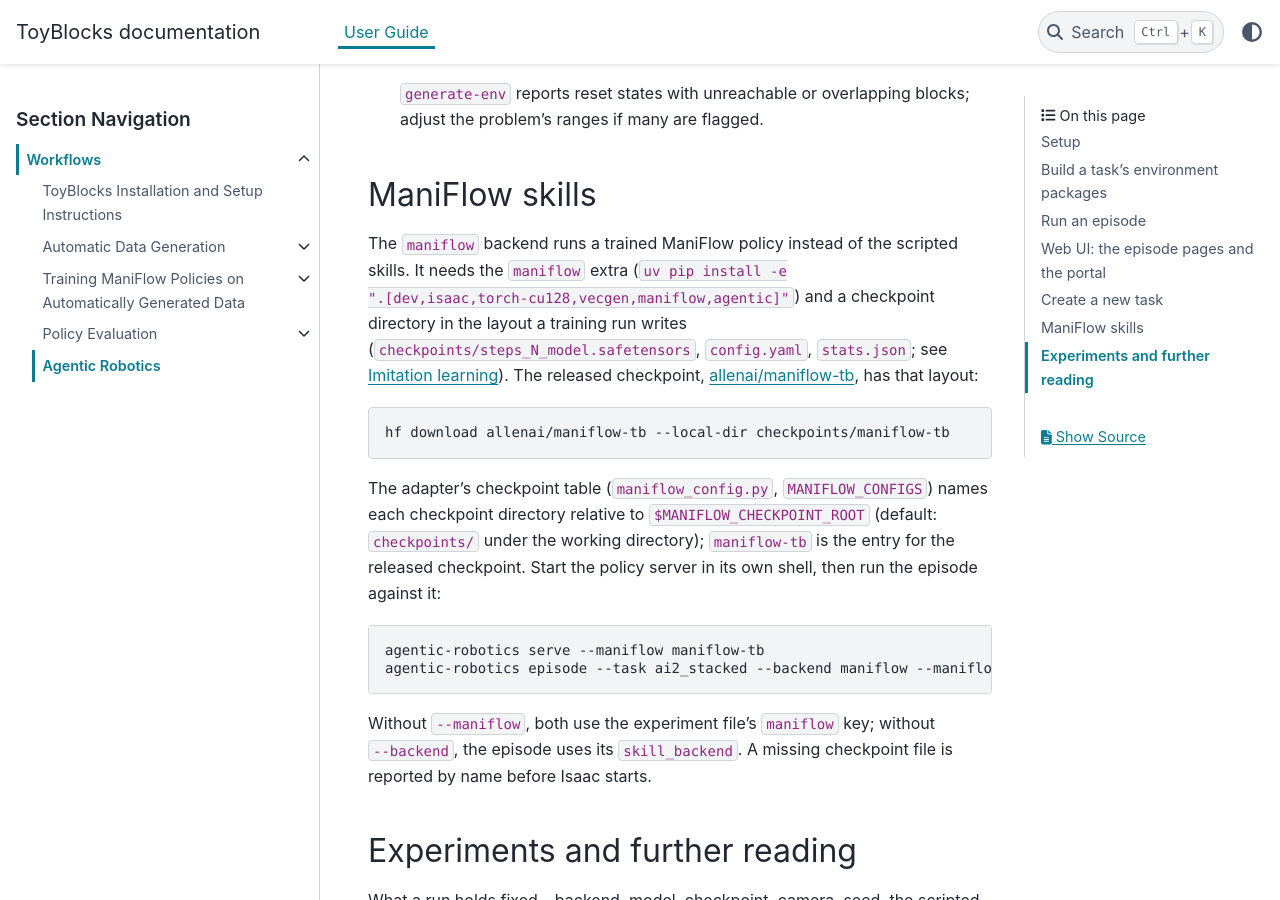
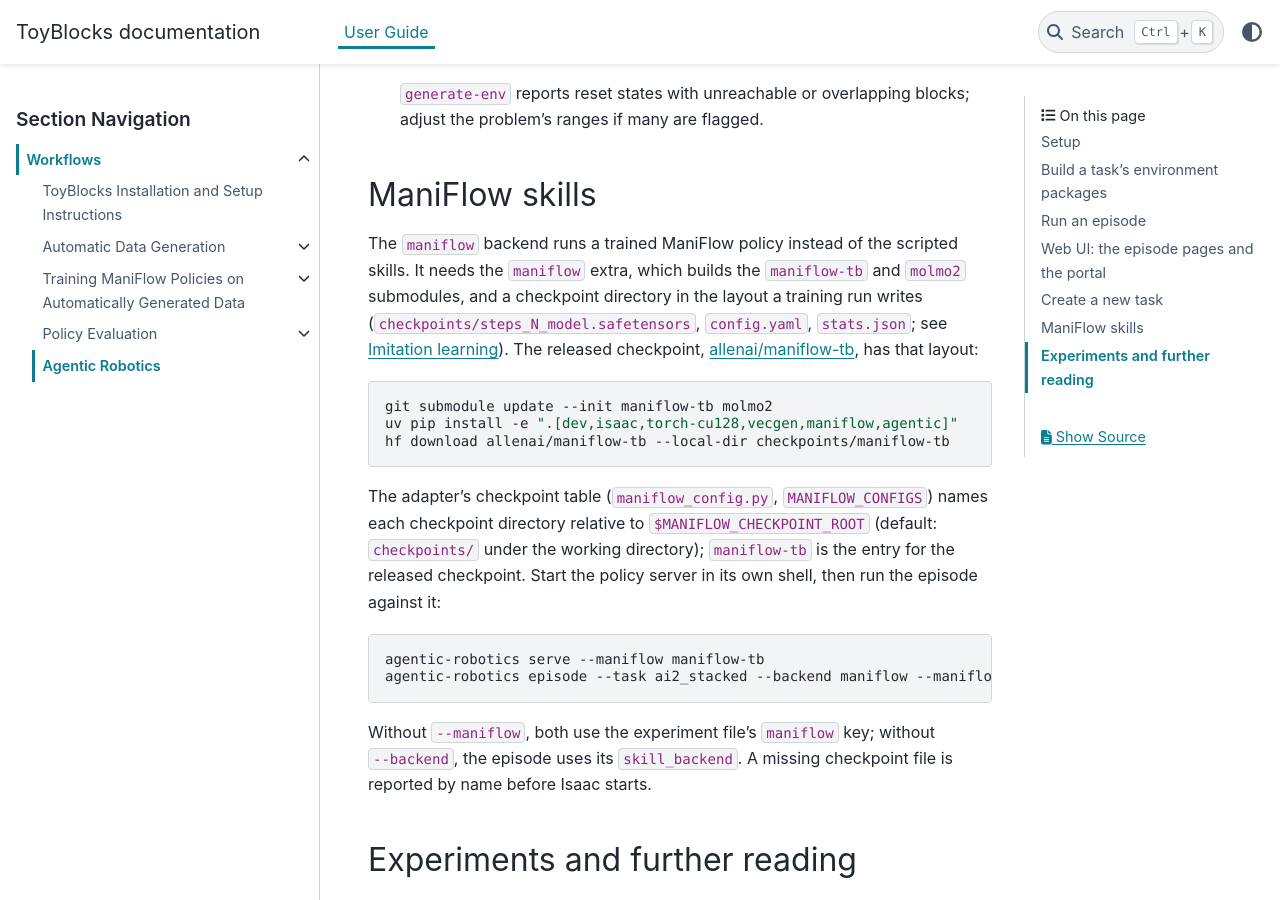
Before and after one commit to allenai/ToyBlocks, a Sphinx documentation site: the page built from docs/source/user_guide/workflows/agentic_robotics.md, in a window 1280 px wide and 900 px high, scrolled down 4699 px. Built offline with Sphinx 7.4.7 and the PyData theme 0.15.4, drawn with Linux system fonts in a browser that asks for light colours.

Commit message:
docs: the ManiFlow section initializes the submodules its extra builds
The agentic setup block fetches only curobo and agentic_robotics, and the maniflow extra builds
maniflow-tb and molmo2 from their submodules; followed in that order, the install failed with
"maniflow-tb does not appear to be a Python project". The section now fetches both and
installs before the checkpoint download.

Co-Authored-By: Claude Fable 5.1 <noreply@anthropic.com>

````diff
--- a/docs/source/user_guide/workflows/agentic_robotics.md
+++ b/docs/source/user_guide/workflows/agentic_robotics.md
@@ -162,12 +162,14 @@ prompt and tool-call budget.
 ## ManiFlow skills
 
 The `maniflow` backend runs a trained ManiFlow policy instead of the scripted skills. It needs the
-`maniflow` extra (`uv pip install -e ".[dev,isaac,torch-cu128,vecgen,maniflow,agentic]"`) and a
-checkpoint directory in the layout a training run writes (`checkpoints/steps_N_model.safetensors`,
+`maniflow` extra, which builds the `maniflow-tb` and `molmo2` submodules, and a checkpoint
+directory in the layout a training run writes (`checkpoints/steps_N_model.safetensors`,
 `config.yaml`, `stats.json`; see [Imitation learning](imitation_learning.md)). The released
 checkpoint, [allenai/maniflow-tb](https://huggingface.co/allenai/maniflow-tb), has that layout:
 
 ```bash
+git submodule update --init maniflow-tb molmo2
+uv pip install -e ".[dev,isaac,torch-cu128,vecgen,maniflow,agentic]"
 hf download allenai/maniflow-tb --local-dir checkpoints/maniflow-tb
 ```
 
````
